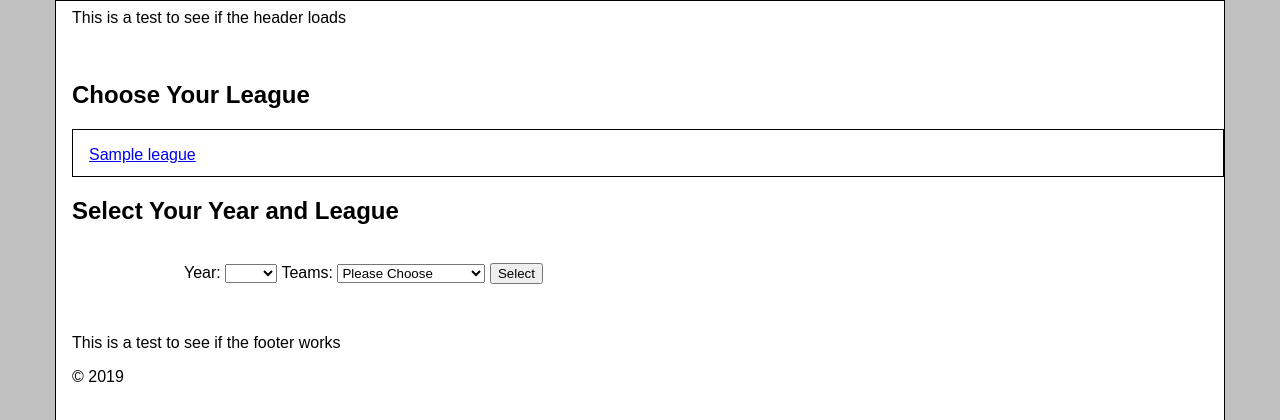
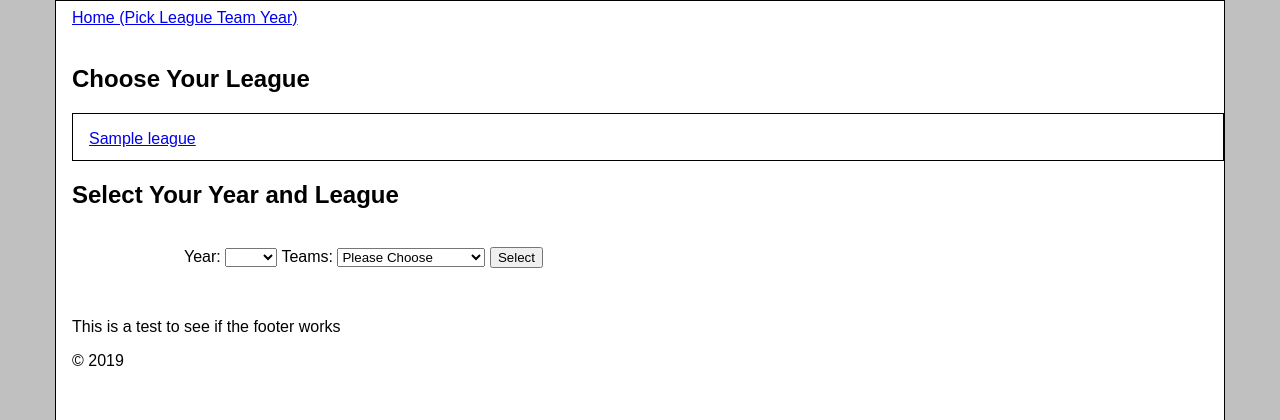
Before and after one commit to cavebutter/ricky_branch, a PHP site: page /index.php in a window 1280 px wide. Shown: the top 420 px of the page. Run offline with PHP 8.4, Linux system fonts and the light colour scheme; tables that the repository leaves empty or names only in its code hold one stand-in row (values such as "Sample post").

Commit message:
Add nav home link to header

```diff
--- a/view/header.php
+++ b/view/header.php
@@ -6,4 +6,6 @@
     <link rel="stylesheet" href="master.css"/>
   </head>
   <body>
-  <p>This is a test to see if the header loads</p>
+  <nav>
+    <a href=".">Home (Pick League Team Year)</a>
+  </nav>
```
